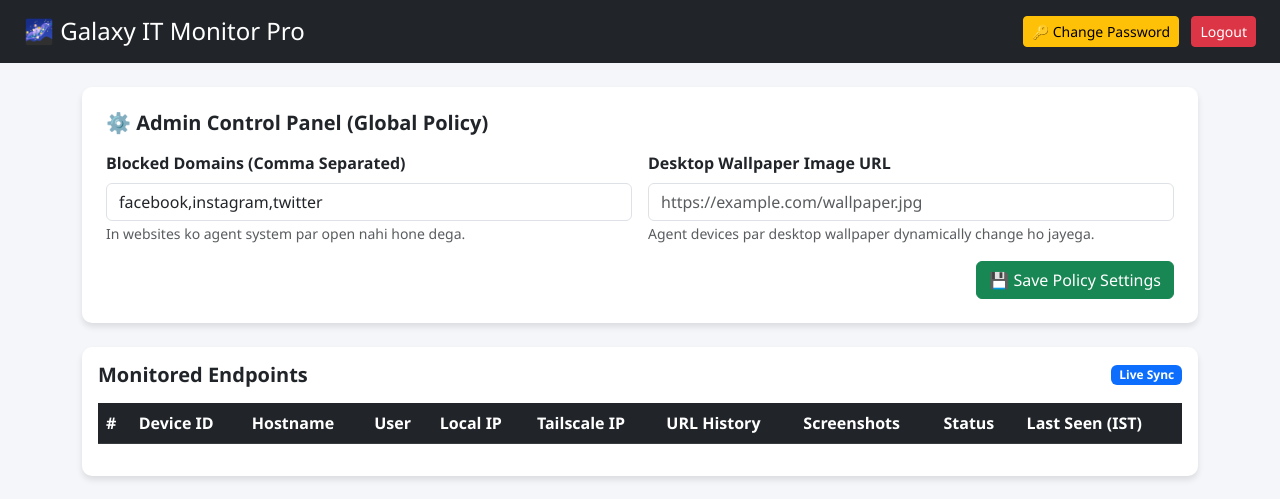
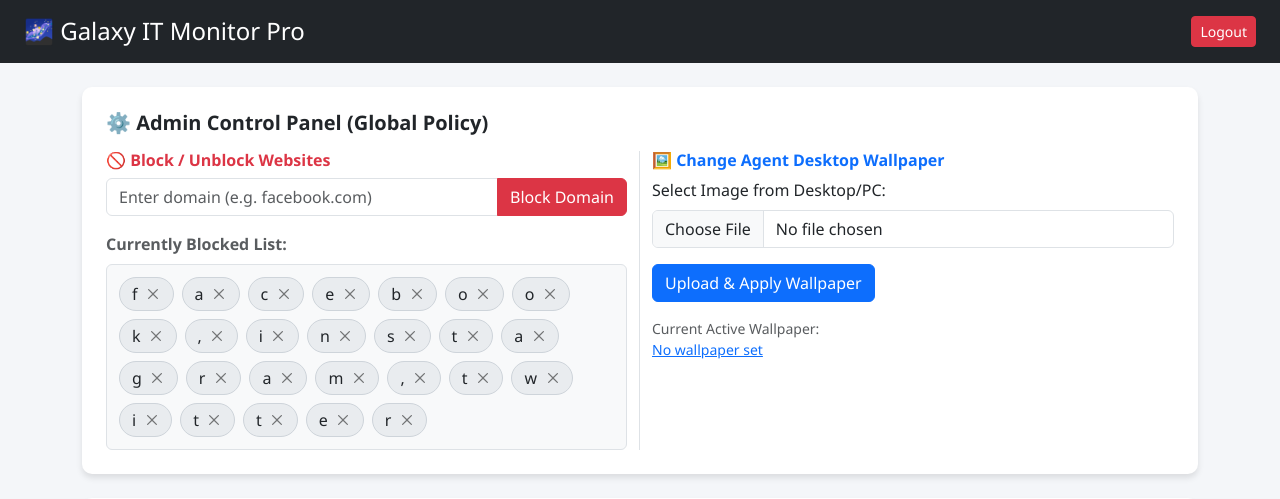
Before and after one commit to Bhandari7055/rmm-cloud-server, a Flask app: page /dashboard in a window 1280 px wide. Shown: the top 499 px of the page. Run offline with Flask 3, Linux system fonts and the light colour scheme; the visitor is signed in with stand-in values (Sample User, id 1); lists and menus that the app fills with data are empty.

Commit message:
Enhance admin control panel features in dashboard
Updated the dashboard template to enhance the admin control panel features, including domain blocking and wallpaper upload functionality.

```diff
--- a/templates/dashboard.html
+++ b/templates/dashboard.html
@@ -11,6 +11,8 @@
         .card-custom { border-radius: 10px; border: none; box-shadow: 0 4px 6px rgba(0,0,0,0.1); }
         .badge-active { background-color: #198754; }
         .badge-idle { background-color: #ffc107; color: #000; }
+        .domain-badge { display: inline-flex; align-items: center; background: #e9ecef; border: 1px solid #ced4da; border-radius: 20px; padding: 4px 12px; margin: 4px; font-weight: 500; }
+        .domain-badge .btn-close { font-size: 10px; margin-left: 8px; cursor: pointer; }
     </style>
 </head>
 <body>
@@ -25,9 +27,6 @@
             <input type="password" id="password" class="form-control" placeholder="Enter Password">
         </div>
         <button onclick="login()" class="btn btn-primary w-100">Login</button>
-        <div class="text-center mt-3">
-            <a href="#" onclick="showForgotPasswordModal()" class="text-decoration-none">Forgot / Reset Password?</a>
-        </div>
     </div>
 </div>
 
@@ -36,7 +35,6 @@
 <nav class="navbar navbar-custom px-4 py-3 d-flex justify-content-between align-items-center">
     <h4 class="m-0">🌌 Galaxy IT Monitor Pro</h4>
     <div>
-        <button class="btn btn-warning btn-sm me-2" onclick="showChangePassModal()">🔑 Change Password</button>
         <a href="/logout" class="btn btn-danger btn-sm">Logout</a>
     </div>
 </nav>
@@ -46,20 +44,46 @@
     <!-- Control Panel Section for URL Block & Wallpaper -->
     <div class="card card-custom mb-4 p-4 bg-white">
         <h5 class="fw-bold mb-3">⚙️ Admin Control Panel (Global Policy)</h5>
-        <div class="row g-3">
+        <div class="row g-4">
+
+            <!-- URL Blocking Control -->
+            <div class="col-md-6 border-end">
+                <h6 class="fw-bold text-danger">🚫 Block / Unblock Websites</h6>
+                <div class="input-group mb-3">
+                    <input type="text" id="new_domain_input" class="form-control" placeholder="Enter domain (e.g. facebook.com)">
+                    <button class="btn btn-danger" onclick="addDomain()">Block Domain</button>
+                </div>
+
+                <label class="form-label fw-semibold text-muted">Currently Blocked List:</label>
+                <div class="d-flex flex-wrap p-2 bg-light rounded border" style="min-height: 60px;">
+                    {% if blocked_domains %}
+                        {% for domain in blocked_domains %}
+                        <span class="domain-badge">
+                            {{ domain }}
+                            <button type="button" class="btn-close" onclick="removeDomain('{{ domain }}')"></button>
+                        </span>
+                        {% endfor %}
+                    {% else %}
+                        <span class="text-muted small">No blocked domains added yet.</span>
+                    {% endif %}
+                </div>
+            </div>
+
+            <!-- Wallpaper Upload Control -->
             <div class="col-md-6">
-                <label class="form-label fw-semibold">Blocked Domains (Comma Separated)</label>
-                <input type="text" id="blocked_domains_input" class="form-control" value="{{ blocked_domains }}" placeholder="e.g. facebook, instagram, twitter">
-                <small class="text-muted">In websites ko agent system par open nahi hone dega.</small>
+                <h6 class="fw-bold text-primary">🖼️ Change Agent Desktop Wallpaper</h6>
+                <div class="mb-3">
+                    <label class="form-label">Select Image from Desktop/PC:</label>
+                    <input type="file" id="wallpaper_file" class="form-control" accept="image/*">
+                </div>
+                <button class="btn btn-primary" onclick="uploadWallpaper()">Upload & Apply Wallpaper</button>
+
+                <div class="mt-3">
+                    <small class="text-muted d-block">Current Active Wallpaper:</small>
+                    <a href="{{ wallpaper_url }}" target="_blank" class="small text-truncate d-inline-block style='max-width: 100%;'">{{ wallpaper_url or "No wallpaper set" }}</a>
+                </div>
             </div>
-            <div class="col-md-6">
-                <label class="form-label fw-semibold">Desktop Wallpaper Image URL</label>
-                <input type="text" id="wallpaper_url_input" class="form-control" value="{{ wallpaper_url }}" placeholder="https://example.com/wallpaper.jpg">
-                <small class="text-muted">Agent devices par desktop wallpaper dynamically change ho jayega.</small>
-            </div>
-        </div>
-        <div class="mt-3 text-end">
-            <button class="btn btn-success" onclick="saveAdminSettings()">💾 Save Policy Settings</button>
+
         </div>
     </div>
 
@@ -114,7 +138,6 @@
 
 {% endif %}
 
-<!-- Script Section -->
 <script>
 async function login() {
     const password = document.getElementById('password').value;
@@ -123,28 +146,49 @@
         headers: {'Content-Type': 'application/json'},
         body: JSON.stringify({ password })
     });
-    const data = await res.json();
-    if (res.ok) {
-        window.location.href = '/dashboard';
-    } else {
-        document.getElementById('login-alert').innerHTML = `<div class="alert alert-danger">${data.message}</div>`;
-    }
+    if (res.ok) { window.location.href = '/dashboard'; }
+    else { alert("Invalid password"); }
 }
 
-async function saveAdminSettings() {
-    const blocked_domains = document.getElementById('blocked_domains_input').value;
-    const wallpaper_url = document.getElementById('wallpaper_url_input').value;
+async function addDomain() {
+    const domain = document.getElementById('new_domain_input').value.trim();
+    if (!domain) return alert("Please enter a domain name!");
 
-    const res = await fetch('/api/admin/update-settings', {
+    const res = await fetch('/api/admin/add-blocked-domain', {
         method: 'POST',
         headers: {'Content-Type': 'application/json'},
-        body: JSON.stringify({ blocked_domains, wallpaper_url })
+        body: JSON.stringify({ domain })
+    });
+    if (res.ok) { window.location.reload(); }
+}
+
+async function removeDomain(domain) {
+    if(!confirm(`Unblock ${domain}?`)) return;
+    const res = await fetch('/api/admin/remove-blocked-domain', {
+        method: 'POST',
+        headers: {'Content-Type': 'application/json'},
+        body: JSON.stringify({ domain })
+    });
+    if (res.ok) { window.location.reload(); }
+}
+
+async function uploadWallpaper() {
+    const fileInput = document.getElementById('wallpaper_file');
+    if (fileInput.files.length === 0) return alert("Please select an image file first!");
+
+    const formData = new FormData();
+    formData.append('file', fileInput.files[0]);
+
+    const res = await fetch('/api/admin/upload-wallpaper', {
+        method: 'POST',
+        body: formData
     });
     const data = await res.json();
     if (res.ok) {
-        alert("✅ Policy Settings Saved Successfully!");
+        alert("✅ Wallpaper Uploaded & Applied!");
+        window.location.reload();
     } else {
-        alert("❌ Error saving settings: " + data.message);
+        alert("❌ Error: " + data.message);
     }
 }
 </script>
```
